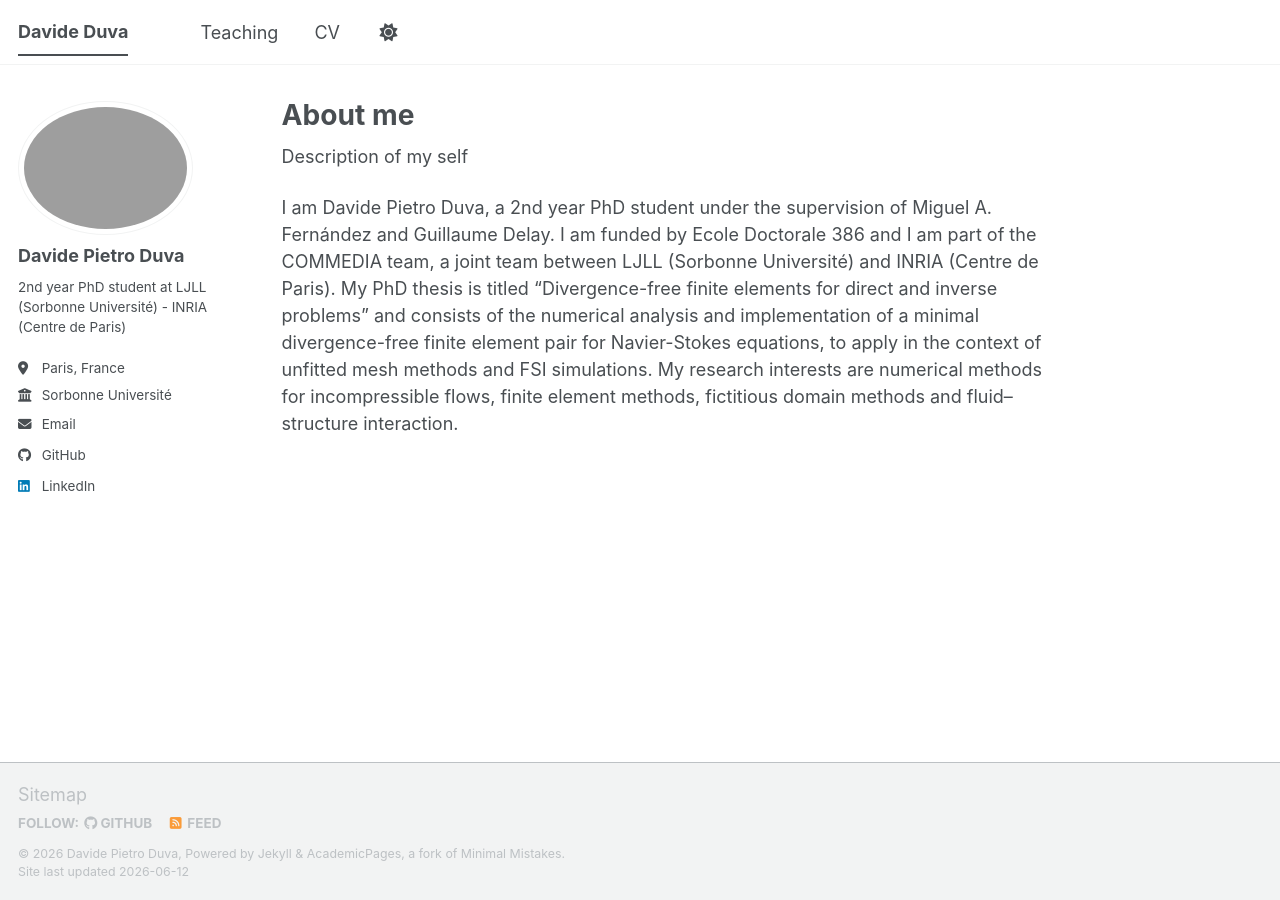
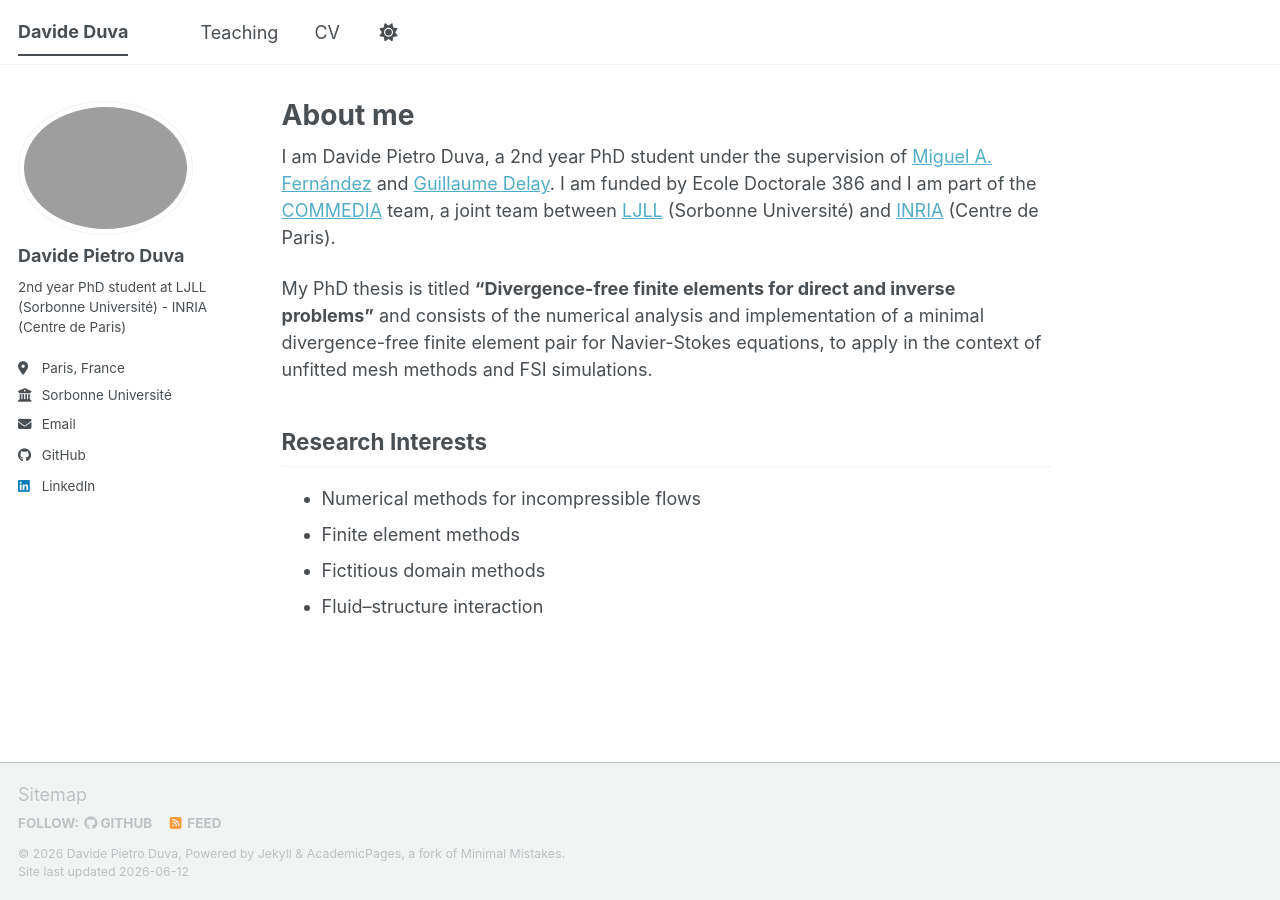
Before and after one commit to davideduva/davideduva.github.io, a Jekyll site: the page built from _pages/about.md, in a window 1280 px wide. Built offline with Jekyll 4.4.1, drawn with Linux system fonts in a browser that asks for light colours; a script bundle is joined from its source files by our own code; library files that are not in the unit come from our copies.

Commit message:
Description fixed

```diff
--- a/_config.yml
+++ b/_config.yml
@@ -12,7 +12,7 @@ site_theme               : "default" # The available themes options are "default
 title                    : "Davide Duva"
 title_separator          : "-"
 name                     : &name "Davide Pietro Duva"
-description              : &description "Your Name's academic portfolio"   # Update this with a general description of your site, this is the default if not overridden by a page
+description              : &description "Davide Pietro Duva's academic portfolio"   # Update this with a general description of your site, this is the default if not overridden by a page
 url                      : https://davideduva.github.io # The base hostname & protocol for your site e.g. "https://[your GitHub username].github.io",
                                                            # or if you already have some other page hosted on Github then use "https://[your GitHub username].github.io/[Your Repo Name]"
 baseurl                  : "" # the subpath of your site, e.g. "/blog"
--- a/_pages/about.md
+++ b/_pages/about.md
@@ -6,10 +6,13 @@ redirect_from:
   - /about/
   - /about.html
 ---
+I am Davide Pietro Duva, a 2nd year PhD student under the supervision of [Miguel A. Fernández](https://team.inria.fr/commedia/miguel-a-fernandez/) and [Guillaume Delay](https://delay.pages.math.cnrs.fr/). I am funded by Ecole Doctorale 386 and I am part of the [COMMEDIA](https://team.inria.fr/commedia/) team, a joint team between [LJLL](https://www.ljll.fr/) (Sorbonne Université) and [INRIA](https://www.inria.fr/fr/centre-inria-de-paris) (Centre de Paris).
 
-Description of my self
+My PhD thesis is titled **"Divergence-free finite elements for direct and inverse problems"** and consists of the numerical analysis and implementation of a minimal divergence-free finite element pair for Navier-Stokes equations, to apply in the context of unfitted mesh methods and FSI simulations.
 
-I am Davide Pietro Duva, a 2nd year PhD student under the supervision of Miguel A. Fernández and Guillaume Delay. I am funded by Ecole Doctorale 386 and I am part of the COMMEDIA team, a joint team between LJLL (Sorbonne Université) and INRIA (Centre de Paris).
-My PhD thesis is titled "Divergence-free finite elements for direct and inverse problems" and consists of the numerical analysis and implementation of a minimal divergence-free finite element pair for Navier-Stokes equations, to apply in the context of unfitted mesh methods and FSI simulations.
-My research interests are numerical methods for incompressible flows, finite element methods, fictitious
-domain methods and fluid–structure interaction.
+## Research Interests
+
+- Numerical methods for incompressible flows
+- Finite element methods
+- Fictitious domain methods
+- Fluid–structure interaction
```
